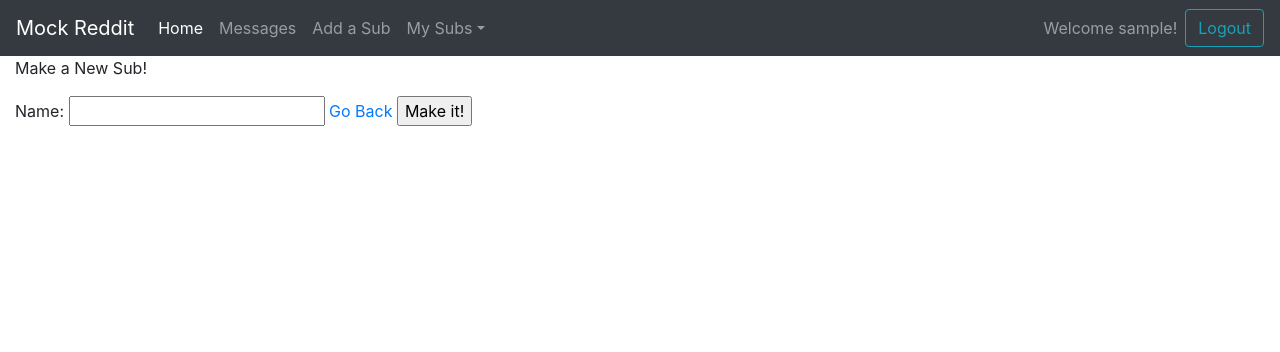
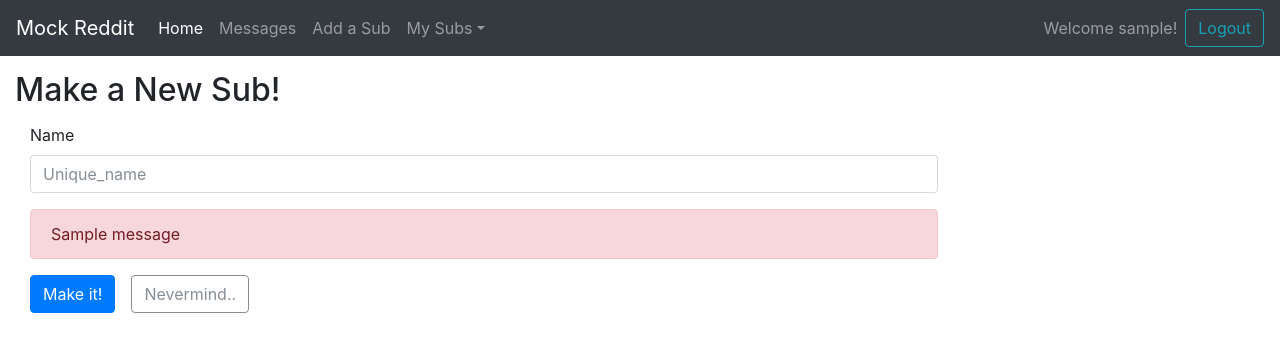
Before and after one commit to nmohel/dojo_reddit_hackathon, a Flask app: page /sub_form in a window 1280 px wide. Shown: the top 352 px of the page. Run offline with Flask 2, Linux system fonts and the light colour scheme; the visitor is signed in with stand-in values (Sample User, id 1); tables that the repository leaves empty hold one stand-in row (Sample ...); one stand-in notice (Sample message) is shown; some libraries are stand-ins or nearby versions.

Commit message:
Added validation logic to add sub form and added styling to match other forms

```diff
--- a/server.py
+++ b/server.py
@@ -203,12 +203,25 @@ def logout():
     return redirect('/')
 
 @app.route('/sub', methods=['POST'])
-def add_sub():
-    #Adds a new subreddit, make sure current logged in user is subscribed and set as moderator
-    return
+def add_sub(): #Adds a new subreddit, make sure current logged in user is subscribed and set as moderator
+    addsubname = request.form['addsubname']
+    url = '/subs/' + addsubname
 
+    sub_exists_query = "SELECT * FROM subreddits WHERE name = :addsubname"
+    sub_exists_data = {'addsubname': addsubname}
+    sub_exists = mysql.query_db(sub_exists_query, sub_exists_data)
+    if addsubname < 2:
+        flash("subname must be at least 2 characters")
+        return redirect('/sub_form')
+    elif sub_exists:
+        flash("A sub with this name already exists, try something else!")
+        return redirect('/sub_form')
 
-
+    else:
+        addnew_query = "INSERT INTO subreddits (url, created_at, updated_at, name) VALUES (:url ,NOW(), NOW(), :addsubname)"
+        addnew_data = {'addsubname':addsubname, 'url':url}
+        mysql.query_db(addnew_query, addnew_data)
+        return redirect(url)
 
 
 @app.route('/post', methods=['POST'])
--- a/templates/add_sub_form.html
+++ b/templates/add_sub_form.html
@@ -47,13 +47,21 @@
             </div>
         </nav>
         <div class="container-fluid">
-            <div>
-                <p>Make a New Sub!</p>
+            <h2 class="my-3">Make a New Sub!</h2>
+            <div class="col-9">
                 <form action="/sub" method="POST">
-                    <label for="addsubname">Name:</label>
-                    <input type="text" name="addsubname">
-                    <a href="/main">Go Back</a>
-                    <input type="submit" value="Make it!">
+                    <div class="form-group">
+                        <label for="addsubname">Name</label>
+                        <input type="text" class="form-control" id="addsubname" name="addsubname" placeholder="Unique_name">
+                    </div>
+                    {% with messages = get_flashed_messages() %}
+                        {% if messages %}
+                            {% for message in messages %}
+                            <div class="alert alert-danger" role="alert">{{message}}</div>
+                            {% endfor %}
+                        {% endif %}
+                    {% endwith %}
+                    <button type="submit" class="btn btn-primary mr-3">Make it!</button><a class="btn btn-outline-secondary" href="/main">Nevermind..</a>
                 </form>
             </div>
         </div>
```
